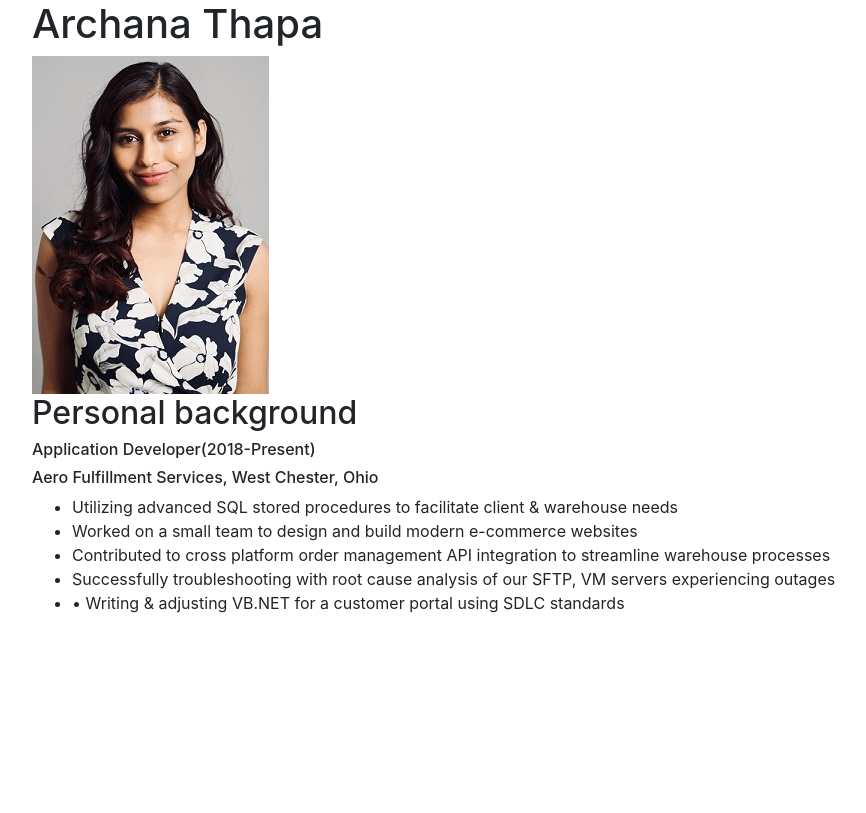
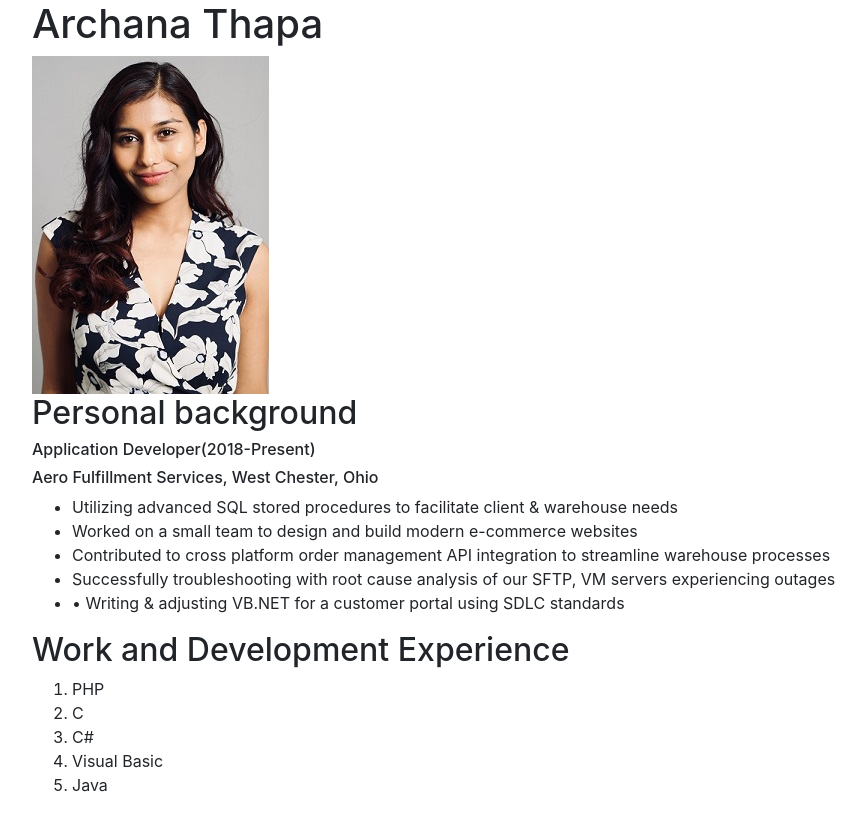
Before and after one commit to IT3049C-Students-Archive/1-online-portfolio-ThapaArchana, a website: page index.html in a window 1280 px wide. Shown: the whole page, without its empty margins (53-919 px from the left). Drawn offline with nearby package versions, Linux system fonts and the light colour scheme.

Commit message:
Added Work and Development Experience

```diff
--- a/index.html
+++ b/index.html
@@ -19,6 +19,7 @@
     <!-- WORK FROM INSIDE THIS CONTAINER-->
     <h1>Archana Thapa</h1>
     <img src="resources/images/myphoto.jpg" />
+
     <!--personalBackground-->
     <div class="section" id="personalBackground">
       <h2>Personal background</h2>
@@ -31,6 +32,16 @@
         <li>Successfully troubleshooting with root cause analysis of our SFTP, VM servers experiencing outages</li>
         <li>• Writing & adjusting VB.NET for a customer portal using SDLC standards</li>
       </ul>
+    </div>
+    <div class="section" id="experience">
+      <h2>Work and Development Experience</h2>
+      <ol>
+        <li>PHP </li>
+        <li>C</li>
+        <li>C#</li>
+        <li>Visual Basic</li>
+        <li>Java</li>
+      </ol>
     </div>
   </div>
 
```
